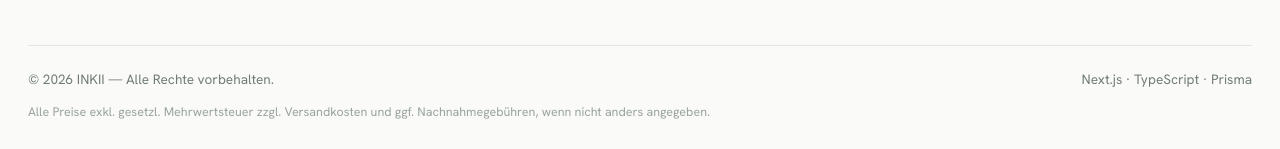
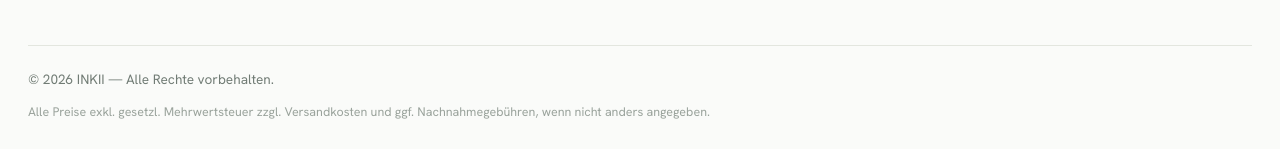
Before and after one commit to buse191213-cmd/inkii, a Next.js app: page / in a window 1280 px wide. Shown: the part 4963-5112 px from the top of the page. Built offline with nearby package versions, Linux system fonts and the light colour scheme; no server answers; the database is empty.

Commit message:
Remove tech stack from footer

```diff
--- a/src/components/SiteFooter.tsx
+++ b/src/components/SiteFooter.tsx
@@ -49,7 +49,6 @@ export default function SiteFooter({
           <span>
             © {new Date().getFullYear()} <span translate="no">INKII</span> — {t.copyright}
           </span>
-          <span translate="no">Next.js · TypeScript · Prisma</span>
         </div>
         <p className="foot-note">{t.note}</p>
       </div>
```
Also changed, not shown: 1 other file (tests, documents, lock files or other folders).
